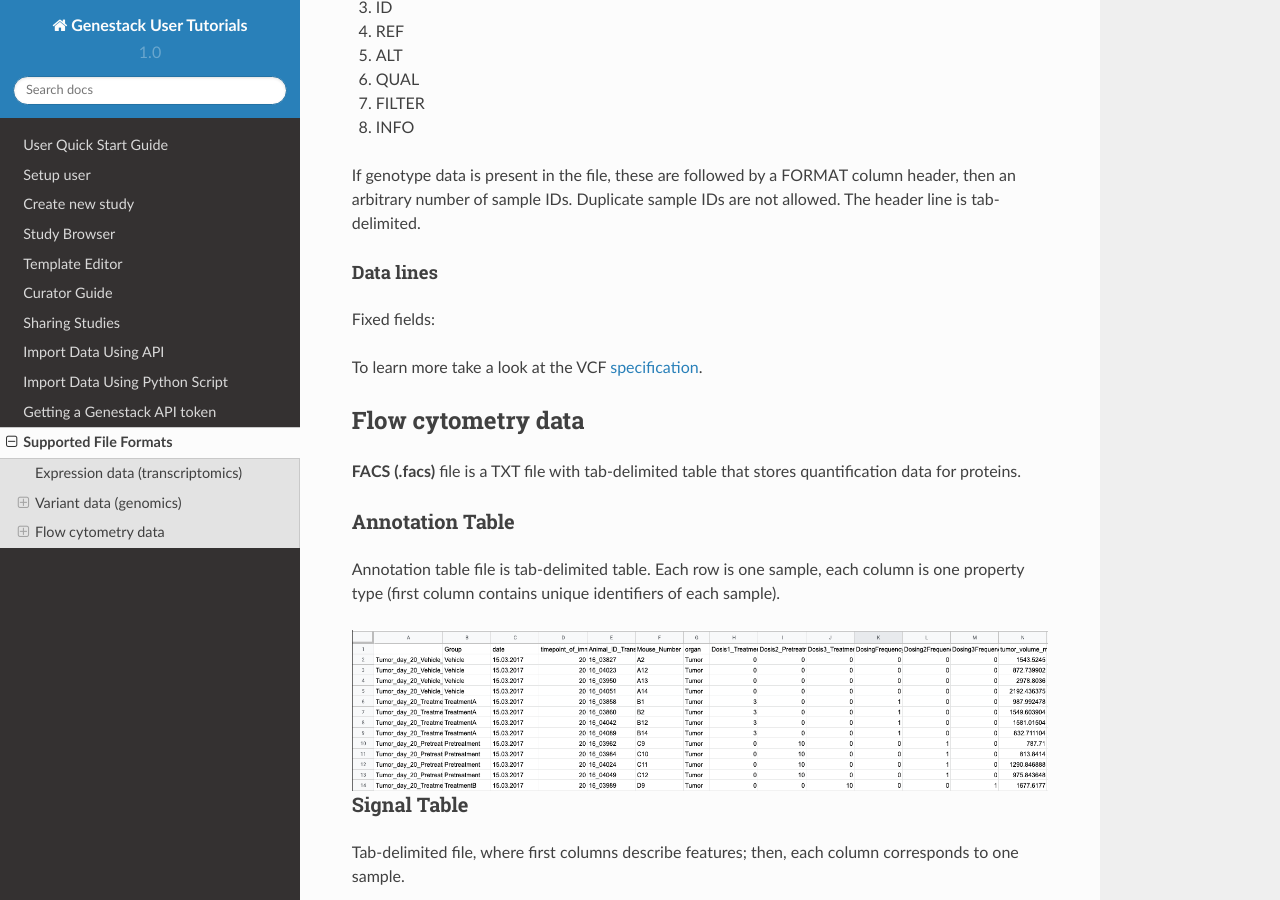
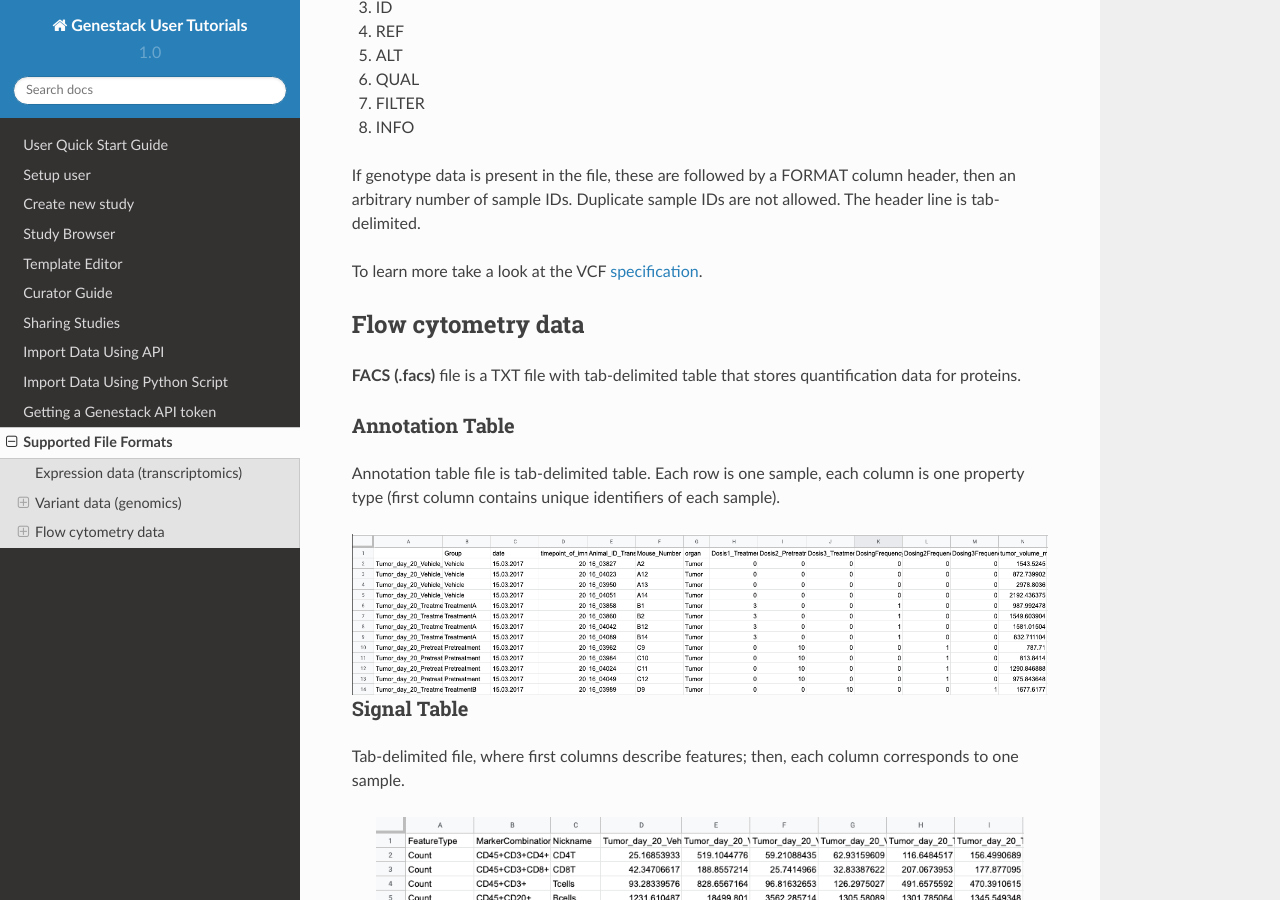
Before and after one commit to genestack/user-guide, a Sphinx documentation site: the page built from source/doc-odm-user-guide/supported-formats.rst, in a window 1280 px wide and 900 px high, scrolled down 2662 px. Built offline with Sphinx 7.4.7 and the Read the Docs theme 2.0.0, drawn with Linux system fonts in a browser that asks for light colours.

Commit message:
Update supported-formats.rst

```diff
--- a/source/doc-odm-user-guide/supported-formats.rst
+++ b/source/doc-odm-user-guide/supported-formats.rst
@@ -75,7 +75,7 @@
 
 The header line names the 8 fixed, mandatory columns. These columns are as follows:
 
-1. #CHROM
+1. \#CHROM
 2. POS
 3. ID
 4. REF
@@ -85,12 +85,6 @@
 8. INFO
 
 If genotype data is present in the file, these are followed by a FORMAT column header, then an arbitrary number of sample IDs. Duplicate sample IDs are not allowed. The header line is tab-delimited.
-
-Data lines
-==========
-
-Fixed fields\:
-
 
 To learn more take a look at the VCF specification_.
 
```
